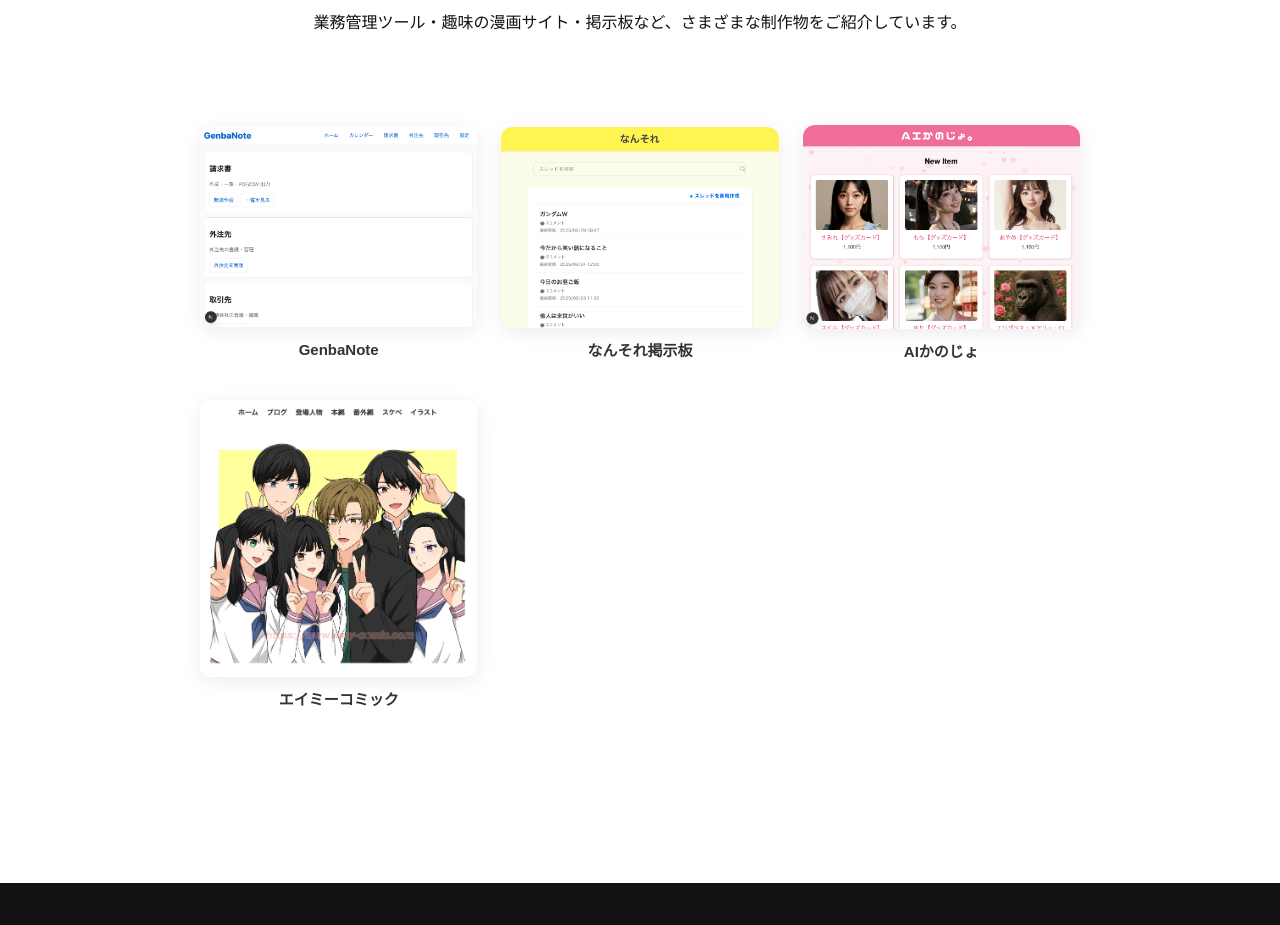
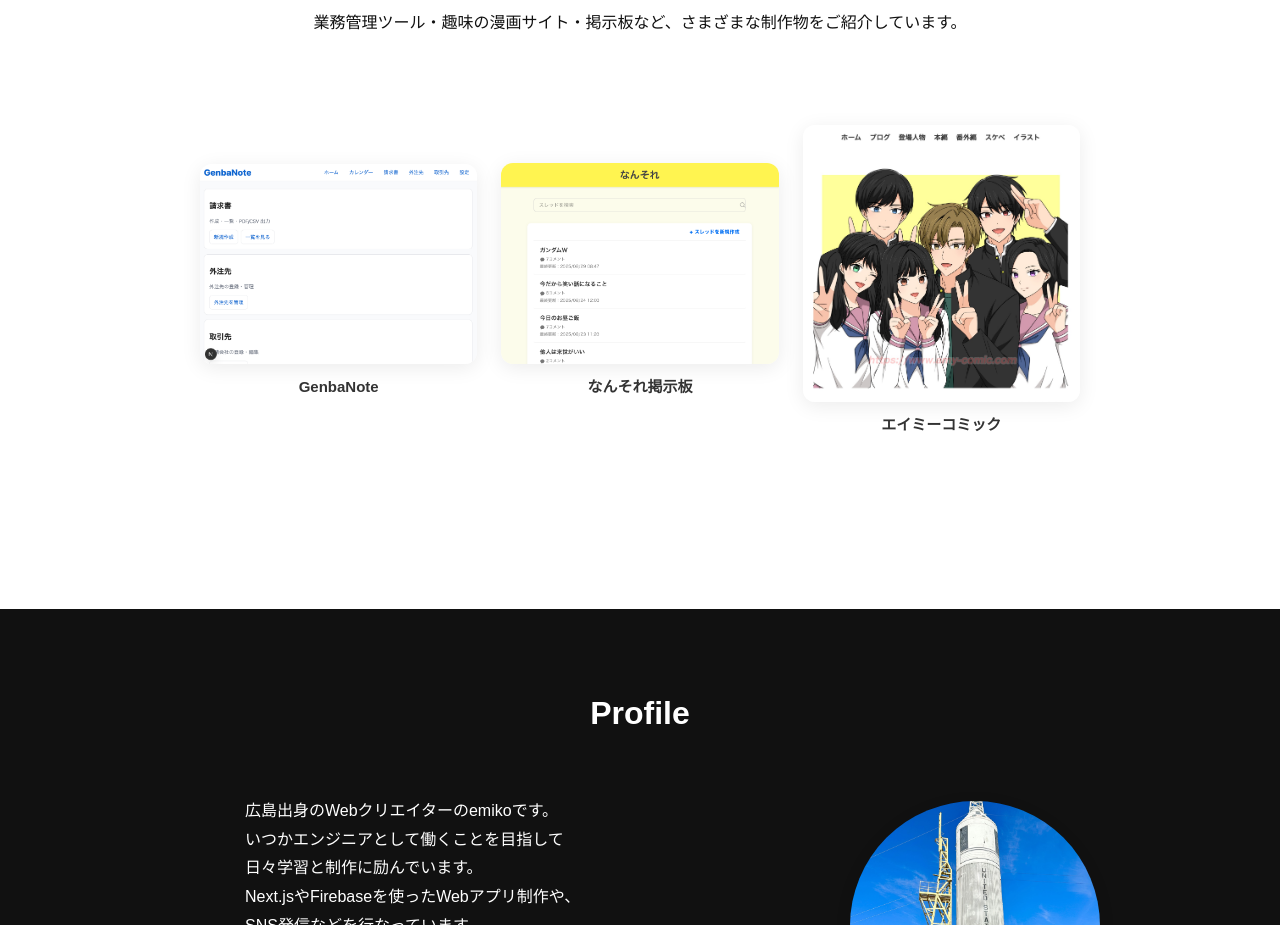
Before and after one commit to emikohonda/emiko, a Next.js app: page / in a window 1280 px wide. Shown: the part 1000-1925 px from the top of the page. Built offline with nearby package versions, Linux system fonts and the light colour scheme.

Commit message:
AIかのじょをコメントアウト

```diff
--- a/components/worksData.ts
+++ b/components/worksData.ts
@@ -19,7 +19,7 @@ export const worksData: WorkItem[] = [
         image: '/images/genbanote01.png',
         description: `業務管理アプリ。
         スケジュール・取引先・外注先の管理が可能。`,
-        url: '', // 仮
+        url: '',
         languages: ['Next.js', 'Firebase', 'TypeScript', 'CSS'],
         gallery: [
             '/images/genbanote01.png',
@@ -34,19 +34,19 @@ export const worksData: WorkItem[] = [
         thumb: '/images/nansore.png',
         image: '/images/nansore01.png',
         description: '匿名で投稿できるスレッド式掲示板。',
-        url: 'https://nansore.vercel.app/', // 仮
+        url: 'https://genbanote.vercel.app/', // 仮
         languages: ['Next.js', 'Firebase', 'TypeScript', 'CSS'],
     },
-    {
-        id: 'aikanojo-shop',
-        title: 'AIかのじょ',
-        category: 'AIkanojo',
-        thumb: '/images/aigf.png',
-        image: '/images/aigf01.png',
-        description: 'AIで生成した女の子達のオリジナルグッズの架空の通販サイト。',
-        url: '', // 仮
-        languages: ['Next.js', 'TypeScript', 'CSS'],
-    },
+    // {
+    //     id: 'aikanojo-shop',
+    //     title: 'AIかのじょ',
+    //     category: 'AIkanojo',
+    //     thumb: '/images/aigf.png',
+    //     image: '/images/aigf01.png',
+    //     description: 'AIで生成した女の子達のオリジナルグッズの架空の通販サイト。',
+    //     url: '',
+    //     languages: ['Next.js', 'TypeScript', 'CSS'],
+    // },
     {
         id: 'amy-comic',
         title: 'エイミーコミック',
```
